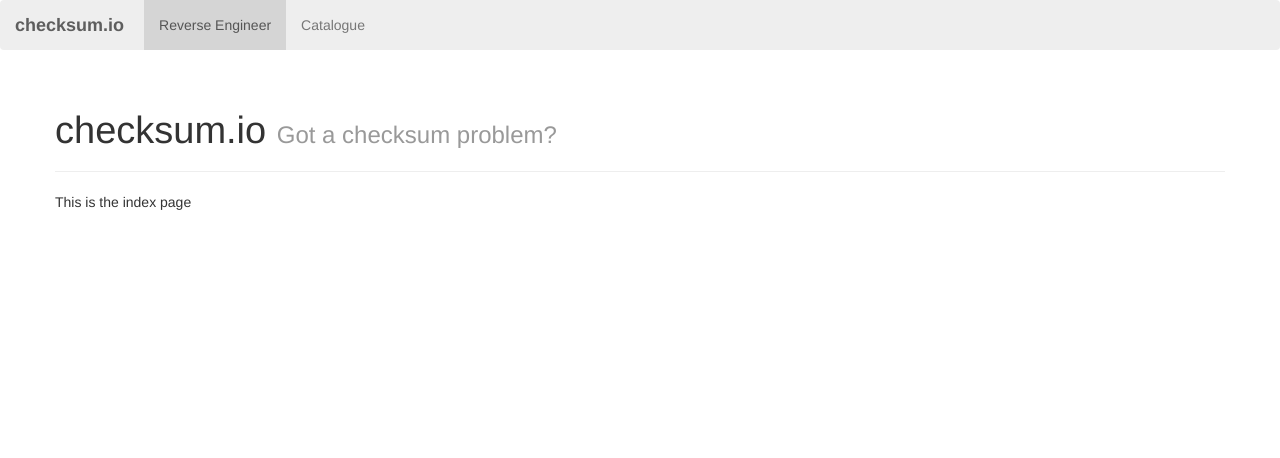
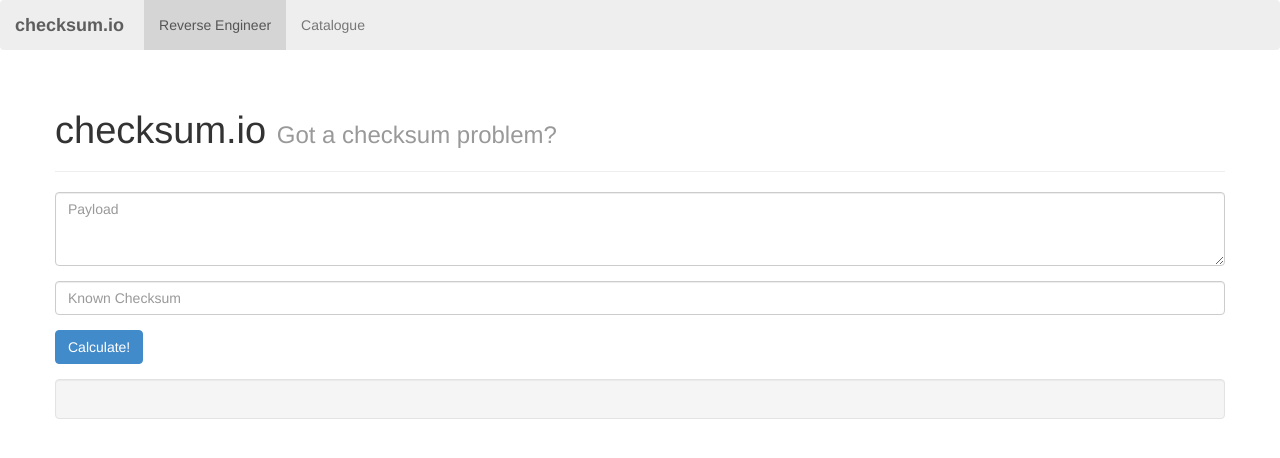
Before and after one commit to posborne/checksum.io, a Python web app: template src/checksumio/templates/index.jinja2 in a window 1280 px wide. Shown: the top 458 px of the page. Run offline with Jinja, Linux system fonts and the light colour scheme; the template is opened without the code that fills it, so the values that code supplies are empty.

Commit message:
checksum: basic form without any real logic (yet!)

```diff
--- a/src/checksumio/__init__.py
+++ b/src/checksumio/__init__.py
@@ -13,5 +13,6 @@ def make_checksumio_wsgiapp(*args, **settings):
     config.add_jinja2_search_path("checksumio:templates")
     config.add_static_view('static', 'static', cache_max_age=3600)
     config.add_route('index', '/')
+    config.add_route('revcheck', '/revcheck')
     config.scan()
     return config.make_wsgi_app()
--- a/src/checksumio/templates/base.jinja2
+++ b/src/checksumio/templates/base.jinja2
@@ -23,5 +23,9 @@
     </div>
     <script src="/static/js/jquery.js"></script>
     <script src="/static/js/bootstrap.js"></script>
+    <script type="text/javascript">
+    {% block js %}
+    {% endblock %}
+    </script>
   </body>
 </html>
--- a/src/checksumio/templates/index.jinja2
+++ b/src/checksumio/templates/index.jinja2
@@ -1,7 +1,35 @@
 {% extends "base.jinja2" %}
+{% block js %}
+$(document).ready(function() {
+  $("#btn_revchecksum").click(function() {
+    var formdata = $("#revform").serialize();
+    $.ajax({
+      type: "POST",
+      url: "/revcheck",
+      data: formdata,
+      success: function(response) {
+        $("#result").show().html(response);
+      }
+    });
+  });
+});
+{% endblock %}
 {% block body %}
 <div class="page-header">
   <h1>checksum.io <small>Got a checksum problem?</small></h1>
 </div>
-<p>This is the index page</p>
+<div>
+  <form id="revform" role="form">
+    <div class="form-group">
+      <textarea placeholder="Payload" class="form-control" rows="3" name="payload"></textarea>
+    </div>
+    <div class="form-group">
+      <input type="text" placeholder="Known Checksum" class="form-control" name="checksum" />
+    </div>
+    <div class="form-group">
+      <button type="button" class="btn btn-primary" id="btn_revchecksum">Calculate!</button>
+    </div>
+  </form>
+  <div id="result" class="well"></div>
+</div>
 {% endblock %}
```
Also changed, not shown: src/checksumio/views.py (+7 -0 lines).
